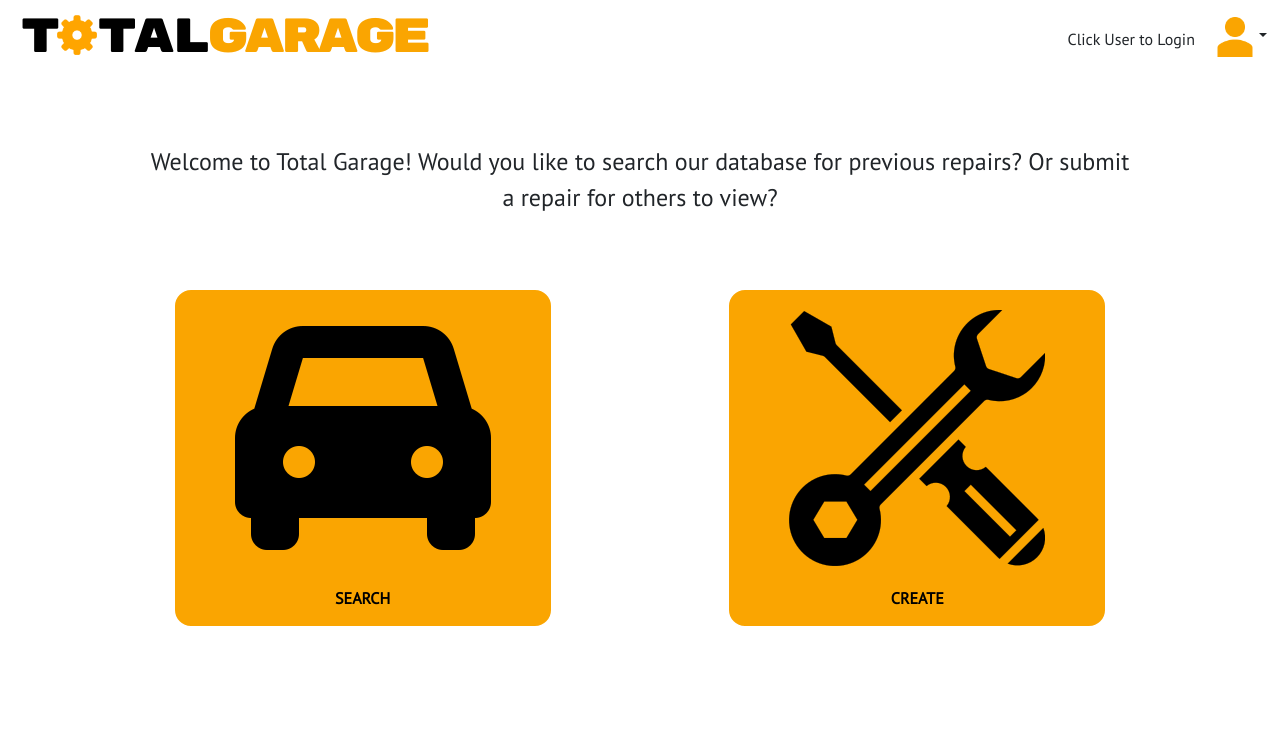
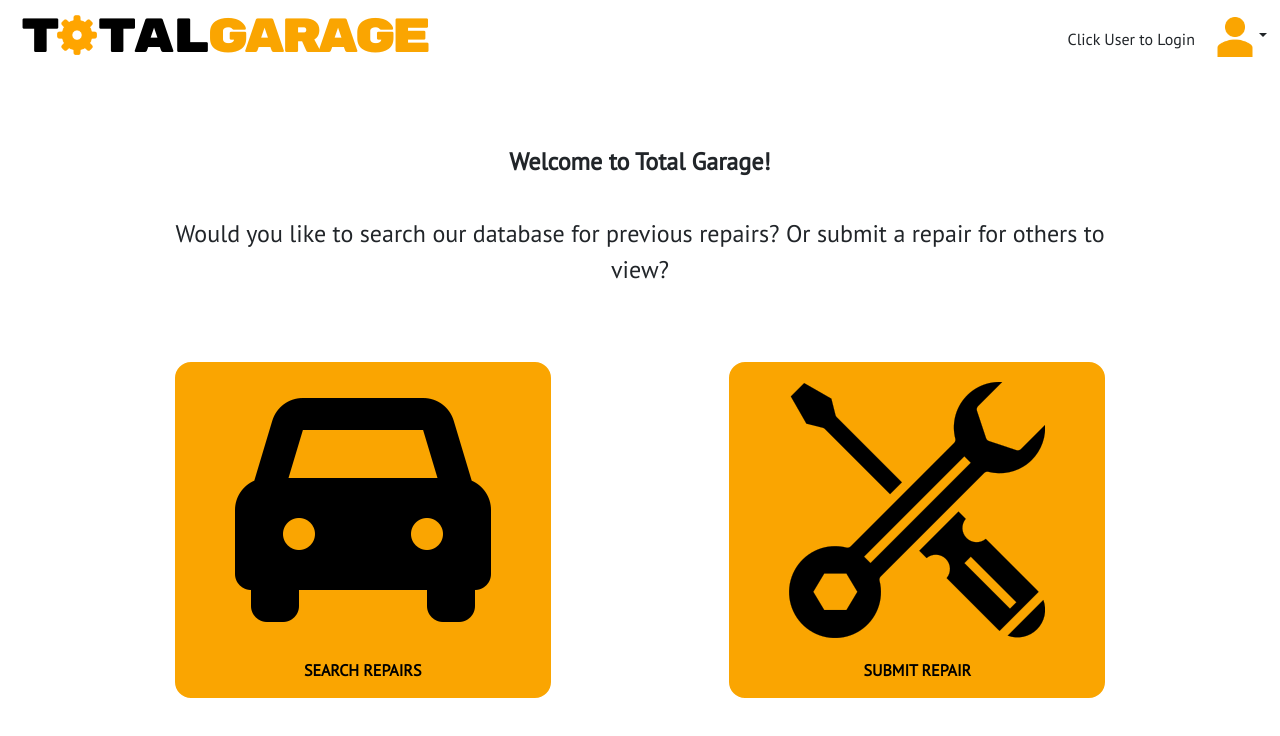
Before and after one commit to cwalbanese/total_garage_frontend, a React (Create React App) app: page / in a window 1280 px wide. Shown: the top 736 px of the page. Built offline with nearby package versions, Linux system fonts and the light colour scheme.

Commit message:
updated design

```diff
--- a/src/App.css
+++ b/src/App.css
@@ -50,7 +50,7 @@
 }
 
 .home-button:hover {
-  border: 4px solid #3d3b3c;
+  border: 4px solid black;
 }
 
 #search-message,
@@ -66,6 +66,10 @@
 .welcome-div {
   display: flex;
   justify-content: center;
+}
+
+.welcome-top {
+  font-weight: 900;
 }
 
 .welcome-message {
@@ -171,7 +175,7 @@
 
 /* changes specific to mobile views */
 
-@media (max-width: 500px) {
+@media (max-width: 600px) {
   .nav {
     display: flex;
     justify-content: center;
@@ -183,9 +187,7 @@
     margin-left: -15px;
     letter-spacing: -4px;
   }
-  .login-message {
-    display: none;
-  }
+
   .user {
     margin: 0 20px;
   }
@@ -232,3 +234,9 @@
     margin: auto;
   }
 }
+
+@media (max-width: 700px) {
+  .login-message {
+    display: none;
+  }
+}
--- a/src/components/Home.js
+++ b/src/components/Home.js
@@ -6,8 +6,11 @@ function Home() {
     <div>
       <div className="welcome-div">
         <p className="welcome-message">
-          Welcome to Total Garage! Would you like to search our database for
-          previous repairs? Or submit a repair for others to view?
+          <span className="welcome-top">Welcome to Total Garage!</span>
+          <br />
+          <br />
+          Would you like to search our database for previous repairs? Or submit
+          a repair for others to view?
         </p>
       </div>
 
@@ -15,7 +18,7 @@ function Home() {
         <a href="/search" id="link">
           <div className="home-button">
             <img className="car-button" src="./images/car.png" alt="car"></img>
-            <p id="search-message">SEARCH</p>
+            <p id="search-message">SEARCH REPAIRS</p>
           </div>
         </a>
         <a href="/create" id="link">
@@ -25,7 +28,7 @@ function Home() {
               src="./images/wrench.png"
               alt="wrench"
             ></img>
-            <p id="create-message">CREATE</p>
+            <p id="create-message">SUBMIT REPAIR</p>
           </div>
         </a>
       </div>
```
